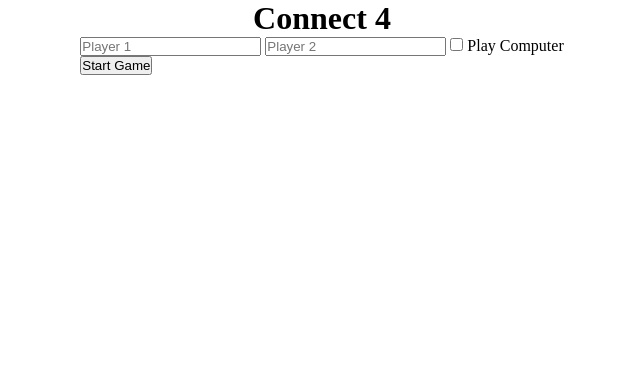
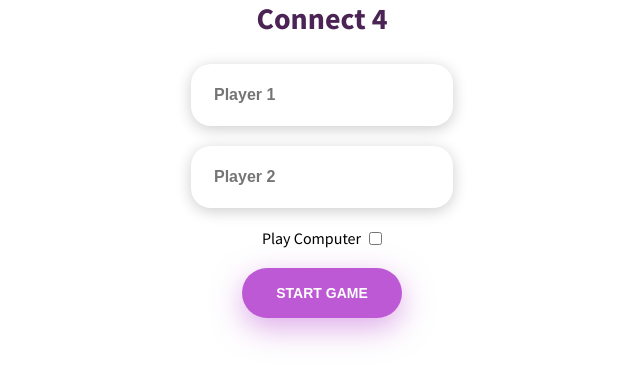
Before and after one commit to MorgenDiaz/connect-four, a website with bundled scripts: page index.html in a window 1280 px wide. Shown: the whole page, without its empty margins (318-958 px from the left). Built offline with nearby package versions, Linux system fonts and the light colour scheme.

Commit message:
Styled setup controls. Extracted setup controls styles to own file.

```diff
--- a/index.html
+++ b/index.html
@@ -5,22 +5,40 @@
     <meta http-equiv="X-UA-Compatible" content="IE=edge" />
     <meta name="viewport" content="width=device-width, initial-scale=1.0" />
     <link rel="stylesheet" href="view/style.css" />
+    <link
+      rel="stylesheet"
+      href="view/game_setup_controls/game_setup_controls.css"
+    />
     <title>Connect Four</title>
   </head>
   <body>
     <header>
       <h1>Connect 4</h1>
       <div id="setup_controls">
-        <input id="player_1_input" type="text" placeholder="Player 1" />
-        <input id="player_2_input" type="text" placeholder="Player 2" />
         <input
-          type="checkbox"
-          id="connect_bot"
-          name="ConnectBot"
-          value="ConnectBot"
+          id="player_1_input"
+          class="text_input"
+          type="text"
+          placeholder="Player 1"
         />
-        <label for="connect_bot">Play Computer</label><br />
-        <button id="start_button">Start Game</button>
+        <input
+          id="player_2_input"
+          class="text_input"
+          type="text"
+          placeholder="Player 2"
+        />
+
+        <div class="checkbox_container">
+          <label for="connect_bot">Play Computer</label>
+
+          <input
+            type="checkbox"
+            id="connect_bot"
+            name="ConnectBot"
+            value="ConnectBot"
+          />
+        </div>
+        <button id="start_button" class="btn">Start Game</button>
       </div>
       <div id="game_status">
         <h2></h2>
--- a/view/connectFourView.js
+++ b/view/connectFourView.js
@@ -1,4 +1,4 @@
-import GameSetupControlsElement from "./gameSetupControls.js";
+import GameSetupControlsElement from "./game_setup_controls/gameSetupControls.js";
 import GameStatusElement from "./gameStatus.js";
 import BoardElement from "./board.js";
 import ChipElement from "./chip.js";
--- /dev/null
+++ b/view/game_setup_controls/game_setup_controls.css
@@ -0,0 +1,33 @@
+#setup_controls {
+  display: flex;
+  flex-direction: column;
+  align-items: center;
+}
+
+.text_input {
+  font-size: 16px;
+  font-weight: bold;
+  color: #4b2354;
+  line-height: 1.2;
+  display: block;
+  width: 100%;
+  height: 62px;
+  background: transparent;
+  padding: 0 20px 0 23px;
+  margin-bottom: 20px;
+  outline: none;
+  border-radius: 20px;
+  border-width: 0;
+  box-shadow: 0px 3px 15px rgba(0, 0, 0, 0.2);
+}
+
+.checkbox_container {
+  display: flex;
+  align-items: center;
+  justify-content: center;
+  margin-bottom: 20px;
+}
+
+.checkbox_container label {
+  margin-right: 8px;
+}
--- a/view/style.css
+++ b/view/style.css
@@ -1,7 +1,13 @@
+@import url("https://fonts.googleapis.com/css2?family=Source+Sans+Pro:wght@400;600;700&display=swap");
+
 * {
   margin: 0;
   padding: 0;
   box-sizing: border-box;
+}
+
+body {
+  font-family: "Source Sans Pro", sans-serif;
 }
 
 header {
@@ -9,6 +15,36 @@ header {
   flex-direction: column;
   justify-content: center;
   align-items: center;
+}
+
+header h1 {
+  font-size: 30px;
+  font-weight: bold;
+  color: #4b2354;
+  line-height: 1.2;
+  text-align: center;
+  margin-bottom: 28px;
+}
+
+.btn {
+  padding: 0 20px;
+  min-width: 160px;
+  height: 50px;
+  background-color: #bd59d4;
+  border-width: 0;
+  border-radius: 25px;
+  font-size: 14px;
+  font-weight: 600;
+  color: #fff;
+  line-height: 1.2;
+  text-transform: uppercase;
+  transition: all 0.4s;
+  box-shadow: 0 10px 30px 0px rgb(189 89 212 / 50%);
+}
+
+.btn:hover {
+  background-color: #4b2354;
+  box-shadow: 0 10px 30px 0px rgb(189 89 212 / 80%);
 }
 
 main {
```
Also changed, not shown: view/game_setup_controls/gameSetupControls.js (renamed from view/gameSetupControls.js).
